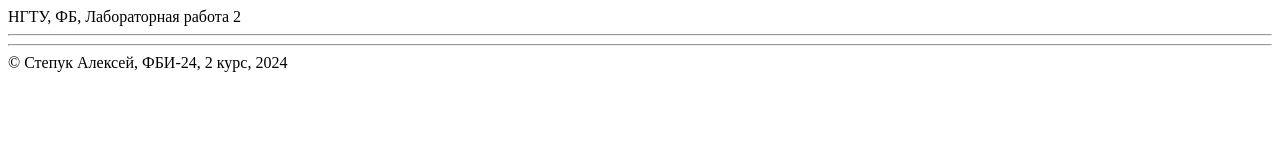
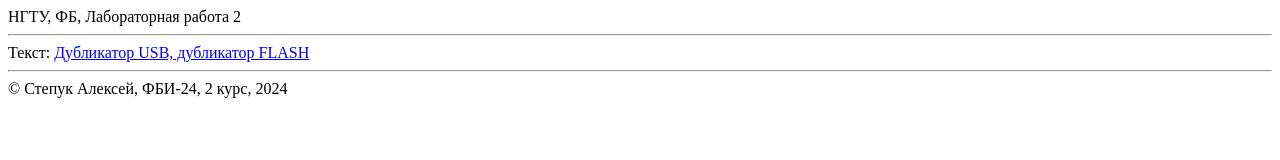
Before and after one commit to riderito/web-front-labs, a plain HTML site: page lab2/lab2.html in a window 1280 px wide. Drawn offline with Linux system fonts and the light colour scheme.

Commit message:
Меню 2-ой лабораторной

```diff
--- a/lab2/lab2.html
+++ b/lab2/lab2.html
@@ -11,7 +11,9 @@
             <hr>
         </header>
 
-        <main></main>
+        <main>
+            <div>Текст: <a href="usb.html">Дубликатор USB, дубликатор FLASH</a></div>
+        </main>
 
         <footer>
             <hr>
```
